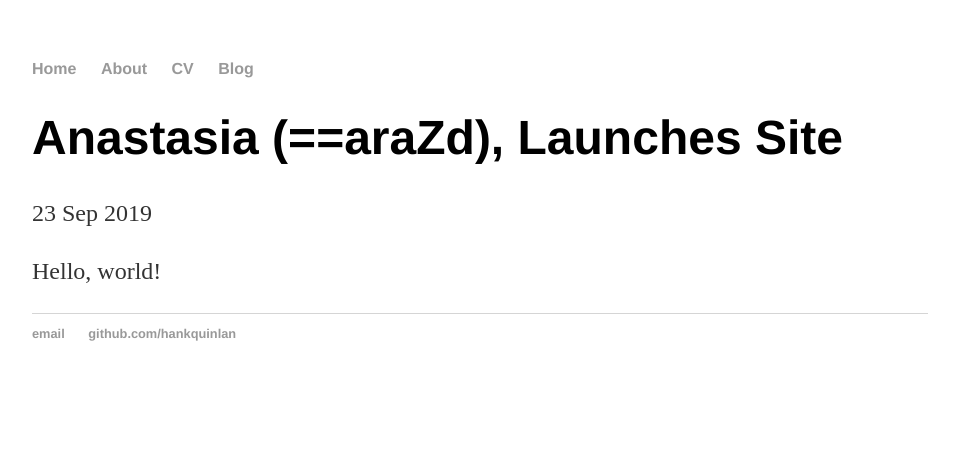
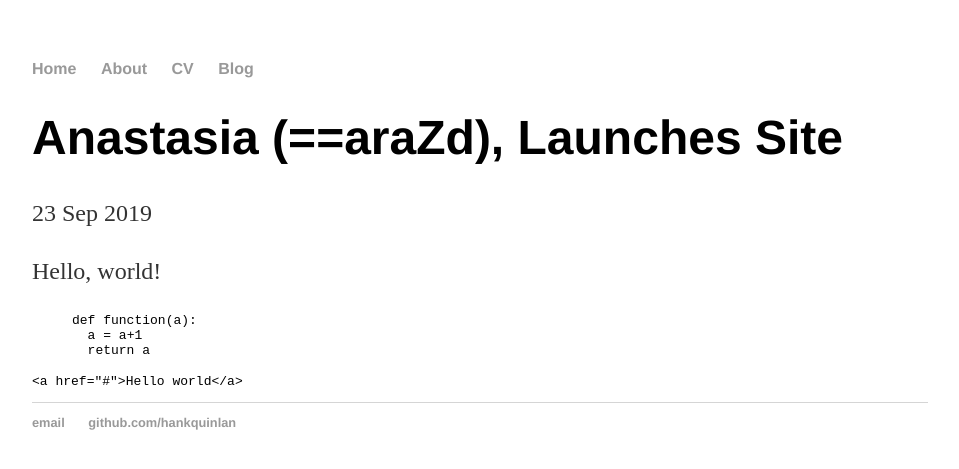
Before and after one commit to arazd/old_repo, a Jekyll site: the page built from _posts/2019-09-23-arazd-site-launched.md, in a window 1280 px wide. Shown: the top 469 px of the page, without its empty margins (160-1119 px from the left). Built offline with Jekyll 4.4.1, drawn with Linux system fonts in a browser that asks for light colours.

Commit message:
Update 2019-09-23-arazd-site-launched.md

````diff
--- a/_posts/2019-09-23-arazd-site-launched.md
+++ b/_posts/2019-09-23-arazd-site-launched.md
@@ -5,3 +5,16 @@ date: 2019-09-23
 ---
 
 Hello, world!
+
+
+{% highlight python %}
+def function(a):
+  a = a+1
+  return a
+{% endhighlight %}
+
+
+
+``` html
+<a href="#">Hello world</a>
+```
````
